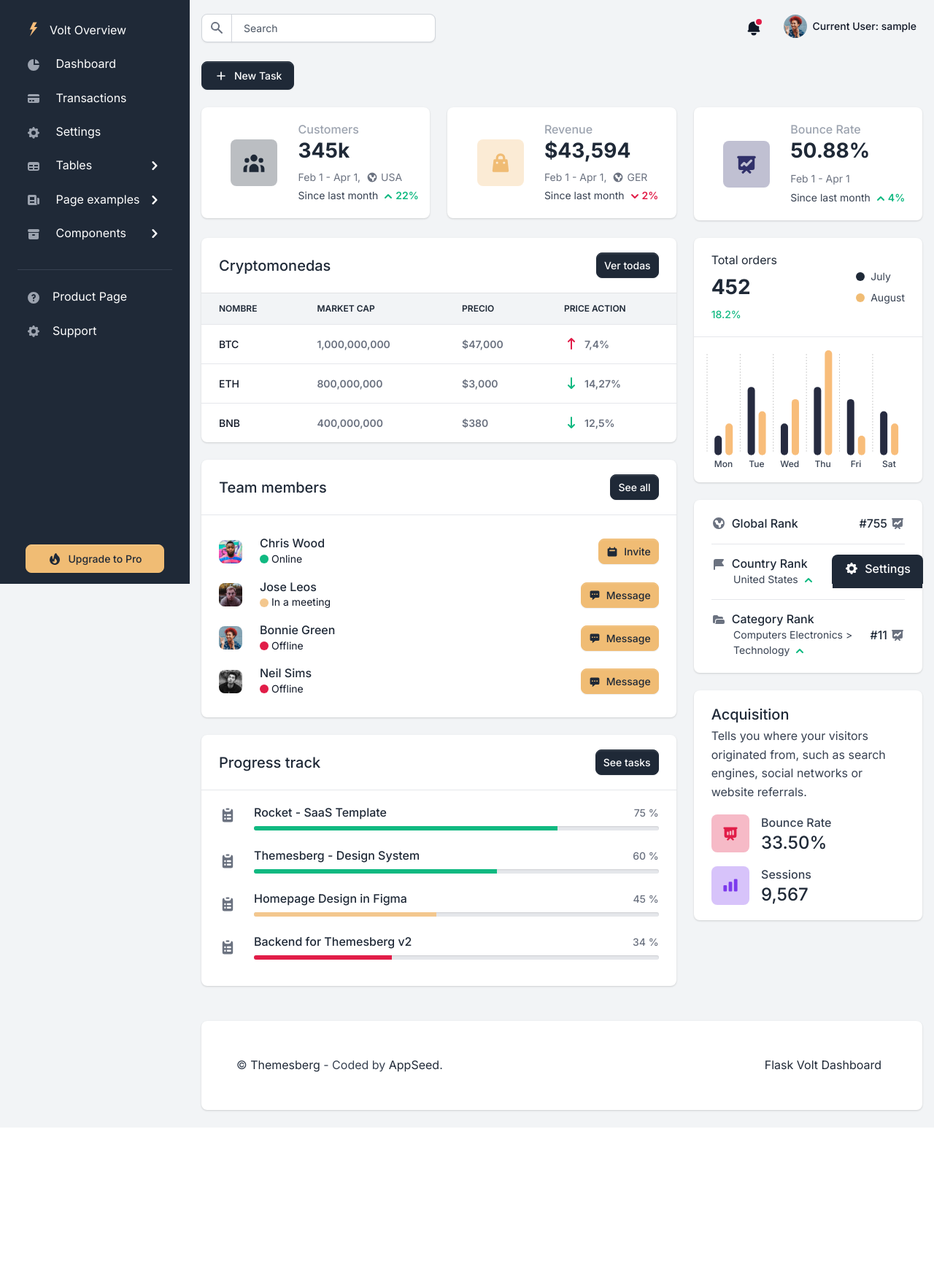
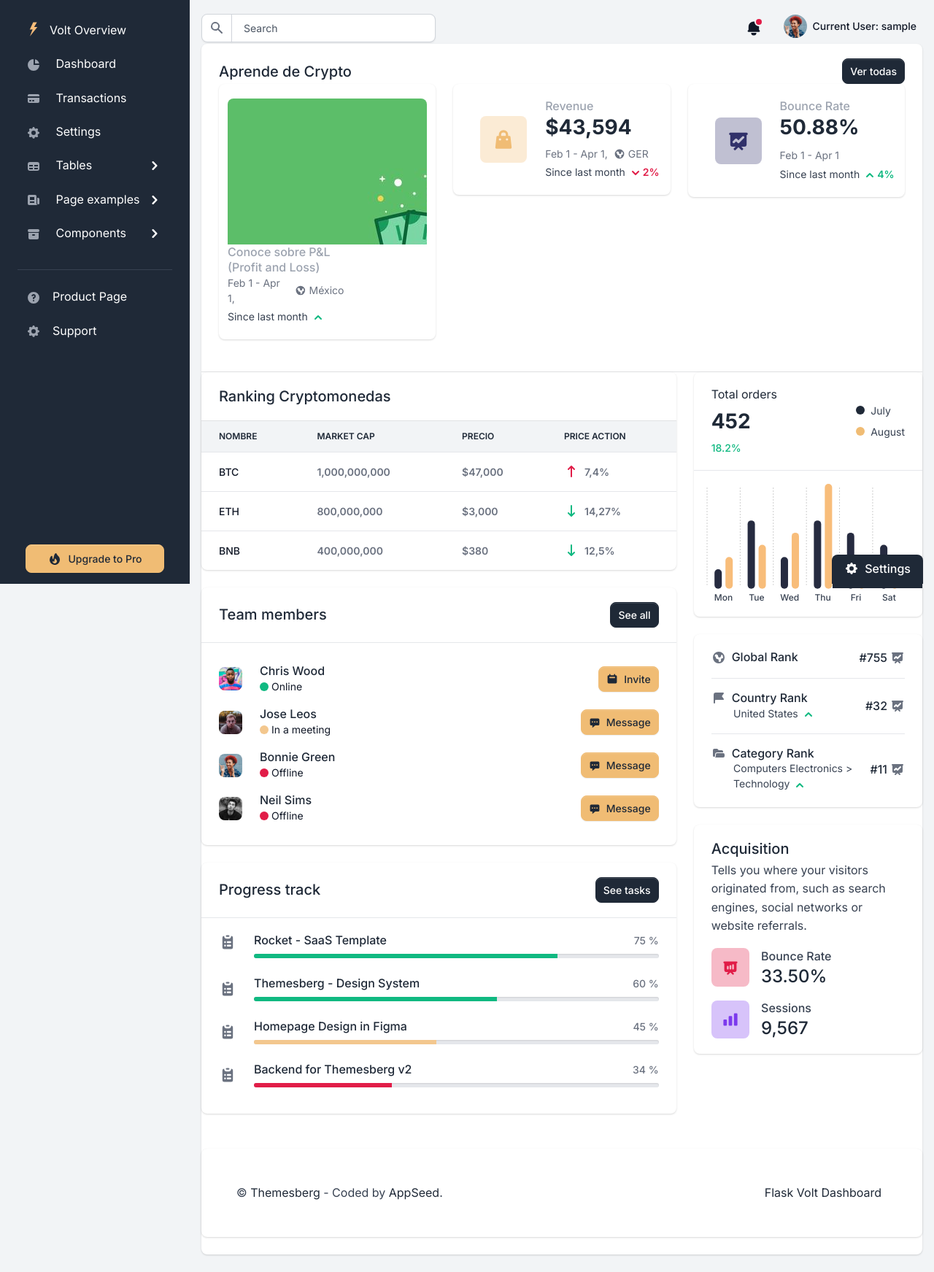
Before and after one commit to Ulises-Tame/CryptoMunity, a Flask app: page /cryptos in a window 1280 px wide. Shown: the whole page at 73% size. Before the commit the page ends 1545 px from the top, so only its background shows below. Run offline with Flask 2, Linux system fonts and the light colour scheme; the visitor is signed in with stand-in values (Sample User, id 1); data comes from the database, SQL or seed files in the repository; some libraries are stand-ins or nearby versions.

Commit message:
cryptos form

```diff
--- a/apps/templates/home/cryptos.html
+++ b/apps/templates/home/cryptos.html
@@ -6,65 +6,43 @@
 {% block stylesheets %}{% endblock stylesheets %}
 
 {% block content %}
-
-    <div class="py-4">
-        <div class="dropdown">
-            <button class="btn btn-gray-800 d-inline-flex align-items-center me-2 dropdown-toggle" data-bs-toggle="dropdown" aria-haspopup="true" aria-expanded="false">
-                <svg class="icon icon-xs me-2" fill="none" stroke="currentColor" viewBox="0 0 24 24" xmlns="http://www.w3.org/2000/svg"><path stroke-linecap="round" stroke-linejoin="round" stroke-width="2" d="M12 6v6m0 0v6m0-6h6m-6 0H6"></path></svg>
-                New Task
-            </button>
-            <div class="dropdown-menu dashboard-dropdown dropdown-menu-start mt-2 py-1">
-                <a class="dropdown-item d-flex align-items-center" href="#">
-                    <svg class="dropdown-icon text-gray-400 me-2" fill="currentColor" viewBox="0 0 20 20" xmlns="http://www.w3.org/2000/svg"><path d="M8 9a3 3 0 100-6 3 3 0 000 6zM8 11a6 6 0 016 6H2a6 6 0 016-6zM16 7a1 1 0 10-2 0v1h-1a1 1 0 100 2h1v1a1 1 0 102 0v-1h1a1 1 0 100-2h-1V7z"></path></svg>
-                    Add User
-                </a>
-                <a class="dropdown-item d-flex align-items-center" href="#">
-                    <svg class="dropdown-icon text-gray-400 me-2" fill="currentColor" viewBox="0 0 20 20" xmlns="http://www.w3.org/2000/svg"><path d="M7 3a1 1 0 000 2h6a1 1 0 100-2H7zM4 7a1 1 0 011-1h10a1 1 0 110 2H5a1 1 0 01-1-1zM2 11a2 2 0 012-2h12a2 2 0 012 2v4a2 2 0 01-2 2H4a2 2 0 01-2-2v-4z"></path></svg>
-                    Add Widget
-                </a>
-                <a class="dropdown-item d-flex align-items-center" href="#">
-                    <svg class="dropdown-icon text-gray-400 me-2" fill="currentColor" viewBox="0 0 20 20" xmlns="http://www.w3.org/2000/svg"><path d="M5.5 13a3.5 3.5 0 01-.369-6.98 4 4 0 117.753-1.977A4.5 4.5 0 1113.5 13H11V9.413l1.293 1.293a1 1 0 001.414-1.414l-3-3a1 1 0 00-1.414 0l-3 3a1 1 0 001.414 1.414L9 9.414V13H5.5z"></path><path d="M9 13h2v5a1 1 0 11-2 0v-5z"></path></svg>
-                    Upload Files
-                </a>
-                <a class="dropdown-item d-flex align-items-center" href="#">
-                    <svg class="dropdown-icon text-gray-400 me-2" fill="currentColor" viewBox="0 0 20 20" xmlns="http://www.w3.org/2000/svg"><path fill-rule="evenodd" d="M2.166 4.999A11.954 11.954 0 0010 1.944 11.954 11.954 0 0017.834 5c.11.65.166 1.32.166 2.001 0 5.225-3.34 9.67-8 11.317C5.34 16.67 2 12.225 2 7c0-.682.057-1.35.166-2.001zm11.541 3.708a1 1 0 00-1.414-1.414L9 10.586 7.707 9.293a1 1 0 00-1.414 1.414l2 2a1 1 0 001.414 0l4-4z" clip-rule="evenodd"></path></svg>
-                    Preview Security
-                </a>
-                <div role="separator" class="dropdown-divider my-1"></div>
-                <a class="dropdown-item d-flex align-items-center" href="#">
-                    <svg class="dropdown-icon text-danger me-2" fill="currentColor" viewBox="0 0 20 20" xmlns="http://www.w3.org/2000/svg"><path fill-rule="evenodd" d="M12.395 2.553a1 1 0 00-1.45-.385c-.345.23-.614.558-.822.88-.214.33-.403.713-.57 1.116-.334.804-.614 1.768-.84 2.734a31.365 31.365 0 00-.613 3.58 2.64 2.64 0 01-.945-1.067c-.328-.68-.398-1.534-.398-2.654A1 1 0 005.05 6.05 6.981 6.981 0 003 11a7 7 0 1011.95-4.95c-.592-.591-.98-.985-1.348-1.467-.363-.476-.724-1.063-1.207-2.03zM12.12 15.12A3 3 0 017 13s.879.5 2.5.5c0-1 .5-4 1.25-4.5.5 1 .786 1.293 1.371 1.879A2.99 2.99 0 0113 13a2.99 2.99 0 01-.879 2.121z" clip-rule="evenodd"></path></svg>
-                    Upgrade to Pro
-                </a>
+    <div class="col-12 mb-4">
+        <div class="card border-0 shadow">
+            <div class="card-header">
+                <div class="row align-items-center">
+                    <div class="col">
+                        <h2 class="fs-5 fw-bold mb-0">Aprende de Crypto</h2>
+                    </div>
+                    <div class="col text-end">
+                        <a href="#" class="btn btn-sm btn-primary">Ver todas</a>
                     </div>
                 </div>
-    </div>
-
         <div class="row">
             <div class="col-12 col-sm-6 col-xl-4 mb-4">
                 <div class="card border-0 shadow">
                     <div class="card-body">
                         <div class="row d-block d-xl-flex align-items-center">
-                        <div class="col-12 col-xl-5 text-xl-center mb-3 mb-xl-0 d-flex align-items-center justify-content-xl-center">
+                            <div class="profile-cover rounded-top"  style="background-image: image();" data-background="/static/assets/img/articulos/P&L.jpg"></div>
+                            <!--div class="col-12 col-xl-5 text-xl-center mb-3 mb-xl-0 d-flex align-items-center justify-content-xl-center">
                                 <div class="icon-shape icon-shape-primary rounded me-4 me-sm-0">
-                                <svg class="icon" fill="currentColor" viewBox="0 0 20 20" xmlns="http://www.w3.org/2000/svg"><path d="M13 6a3 3 0 11-6 0 3 3 0 016 0zM18 8a2 2 0 11-4 0 2 2 0 014 0zM14 15a4 4 0 00-8 0v3h8v-3zM6 8a2 2 0 11-4 0 2 2 0 014 0zM16 18v-3a5.972 5.972 0 00-.75-2.906A3.005 3.005 0 0119 15v3h-3zM4.75 12.094A5.973 5.973 0 004 15v3H1v-3a3 3 0 013.75-2.906z"></path></svg>
+                                    <img class="rounded" alt="Image placeholder" src="/static/assets/img/team/profile-picture-1.jpg">
                                 </div>
                                 <div class="d-sm-none">
-                                <h2 class="h5">Customers</h2>
+                                    <h2 class="h5">Conoce sobre P&L (Profit and Loss)</h2>
                                     <h3 class="fw-extrabold mb-1">345,678</h3>
                                 </div>
-                        </div>
+                            </div-->
                             <div class="col-12 col-xl-7 px-xl-0">
                                 <div class="d-none d-sm-block">
-                                <h2 class="h6 text-gray-400 mb-0">Customers</h2>
-                                <h3 class="fw-extrabold mb-2">345k</h3>
+                                    <h2 class="h6 text-gray-400 mb-0">Conoce sobre P&L (Profit and Loss)</h2>
                                 </div>
                                 <small class="d-flex align-items-center text-gray-500">
                                     Feb 1 - Apr 1,
                                     <svg class="icon icon-xxs text-gray-500 ms-2 me-1" fill="currentColor" viewBox="0 0 20 20" xmlns="http://www.w3.org/2000/svg"><path fill-rule="evenodd" d="M10 18a8 8 0 100-16 8 8 0 000 16zM4.332 8.027a6.012 6.012 0 011.912-2.706C6.512 5.73 6.974 6 7.5 6A1.5 1.5 0 019 7.5V8a2 2 0 004 0 2 2 0 011.523-1.943A5.977 5.977 0 0116 10c0 .34-.028.675-.083 1H15a2 2 0 00-2 2v2.197A5.973 5.973 0 0110 16v-2a2 2 0 00-2-2 2 2 0 01-2-2 2 2 0 00-1.668-1.973z" clip-rule="evenodd"></path></svg>
-                                USA
+                                    México
                                 </small>
                                 <div class="small d-flex mt-1">
-                                <div>Since last month <svg class="icon icon-xs text-success" fill="currentColor" viewBox="0 0 20 20" xmlns="http://www.w3.org/2000/svg"><path fill-rule="evenodd" d="M14.707 12.707a1 1 0 01-1.414 0L10 9.414l-3.293 3.293a1 1 0 01-1.414-1.414l4-4a1 1 0 011.414 0l4 4a1 1 0 010 1.414z" clip-rule="evenodd"></path></svg><span class="text-success fw-bolder">22%</span></div>
+                                    <div>Since last month <svg class="icon icon-xs text-success" fill="currentColor" viewBox="0 0 20 20" xmlns="http://www.w3.org/2000/svg"><path fill-rule="evenodd" d="M14.707 12.707a1 1 0 01-1.414 0L10 9.414l-3.293 3.293a1 1 0 01-1.414-1.414l4-4a1 1 0 011.414 0l4 4a1 1 0 010 1.414z" clip-rule="evenodd"></path></svg></div>
                                 </div>
                             </div>
                         </div>
@@ -132,6 +110,7 @@
                 </div>
             </div>
         </div>
+    </div>
     <div class="row">
         <div class="col-12 col-xl-8">
             <div class="row">
@@ -140,10 +119,7 @@
                         <div class="card-header">
                             <div class="row align-items-center">
                                 <div class="col">
-                                    <h2 class="fs-5 fw-bold mb-0">Cryptomonedas</h2>
-                                </div>
-                                <div class="col text-end">
-                                    <a href="#" class="btn btn-sm btn-primary">Ver todas</a>
+                                    <h2 class="fs-5 fw-bold mb-0">Ranking Cryptomonedas</h2>
                                 </div>
                             </div>
                         </div>
```
Also changed, not shown: apps/static/assets/img/articulos/P&L.jpg (added). Lines whose indentation alone changed are shown as unchanged.
